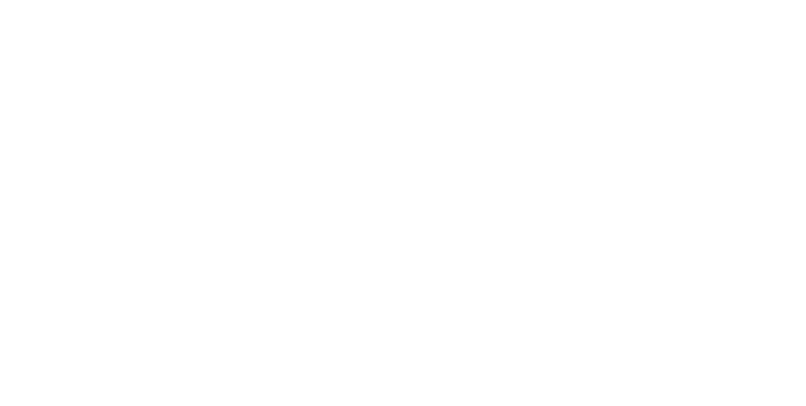
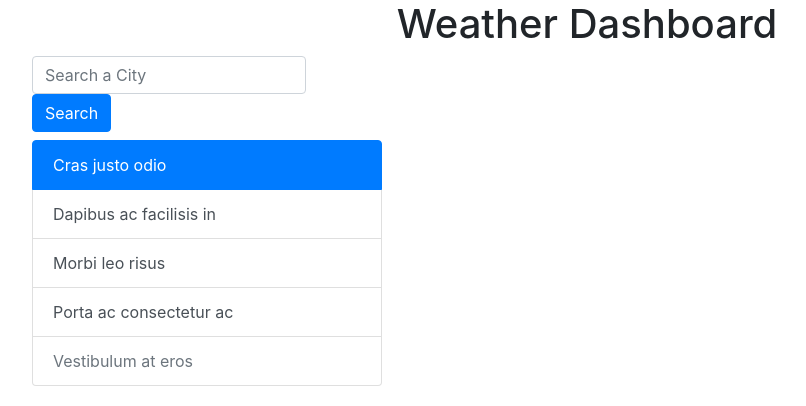
Before and after one commit to monospace-blues/HWWeatherAPI, a plain HTML site: page index.html in a window 1280 px wide. Shown: the whole page, without its empty margins (53-859 px from the left). Drawn offline with nearby package versions, Linux system fonts and the light colour scheme.

Commit message:
prepared the index.html page with stuff

```diff
--- a/index.html
+++ b/index.html
@@ -9,6 +9,37 @@
     <link rel="stylesheet" href="./assets/style.css" />
 </head>
 <body>
+    <div class="container">
+        <!-- Header -->
+        <div class="page-header">
+            <h1 class="text-center">Weather Dashboard</h1>
+        </div>
+
+        <div class="row">
+            <div class="col-md-4">
+                <!-- Search bar -->
+
+                <!-- See if you can strech the search bar fully -->
+                <form class="form-inline mb-2">
+                    <input class="form-control" type="search" placeholder="Search a City" aria-label="Search">
+                    <button class="btn btn-primary" type="submit">Search</button>
+                </form>
+
+                <!-- Lists of cities -->
+                <div class="list-group">
+                    <button type="button" class="list-group-item list-group-item-action active">
+                      Cras justo odio
+                    </button>
+                    <button type="button" class="list-group-item list-group-item-action">Dapibus ac facilisis in</button>
+                    <button type="button" class="list-group-item list-group-item-action">Morbi leo risus</button>
+                    <button type="button" class="list-group-item list-group-item-action">Porta ac consectetur ac</button>
+                    <button type="button" class="list-group-item list-group-item-action" disabled>Vestibulum at eros</button>
+                  </div>
+            </div>
+
+        </div>
+
+    </div>
 
     <script src="https://cdnjs.cloudflare.com/ajax/libs/jquery/3.2.1/jquery.min.js"></script>
     <script src="./assets/script.js"></script>
```
